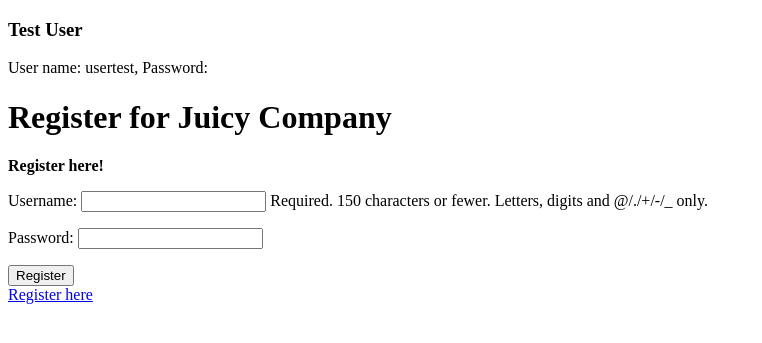
After one commit to CamilaPua/juicycompany, a Django app: page /juiceapp/register/ in a window 1280 px wide. The commit adds this page. Shown: the top 343 px of the page, without its empty margins (0-762 px from the left). Run offline with Django 4.2, Linux system fonts and the light colour scheme.

Commit message:
add register functionality

```diff
--- a/juiceapp/apps.py
+++ b/juiceapp/apps.py
@@ -1,5 +1,4 @@
 from django.apps import AppConfig
-
 
 class JuiceappConfig(AppConfig):
     default_auto_field = 'django.db.models.BigAutoField'
--- a/juiceapp/templates/base.html
+++ b/juiceapp/templates/base.html
@@ -19,6 +19,7 @@
         {% endblock %}
     </main>
     <footer>
+        <a href="/juiceapp/register/">Register here</a>
     </footer>
 </body>
 </html>
--- a/juiceapp/templates/login.html
+++ b/juiceapp/templates/login.html
@@ -1,7 +1,7 @@
 {% extends 'base.html' %}
 
 {% block content %}
-    <h1>Login to Juice Company</h1>
+    <h1>Login to Juicy Company</h1>
     <form id="login_form" method="post" action="{% url 'juiceapp:user_login' %}">
         {% csrf_token %}
         Username: <input type="text" name="username" value="" size="50" />
@@ -10,4 +10,5 @@
         <br />
         <input type="submit" value="submit" />
     </form>
+    <a href="/juiceapp/register/">Register here</a>
 {% endblock %}
--- /dev/null
+++ b/juiceapp/templates/register.html
@@ -0,0 +1,15 @@
+{% extends 'base.html' %}
+
+{% block content %}
+    <h1>Register for Juicy Company</h1>
+    {% if registered %}
+        <strong>Thank you for registering!</strong>
+    {% else %}
+        <strong>Register here!</strong>
+        <form id="user_form" method="post" action="/juiceapp/register/">
+            {% csrf_token %}
+            {{ user_form.as_p }}
+            <input type="submit" name="submit" value="Register" />
+        </form>
+    {% endif %}
+{% endblock %}
--- a/juiceapp/urls.py
+++ b/juiceapp/urls.py
@@ -10,6 +10,6 @@
     path('juiceapp/', RedirectView.as_view(url='/juiceapp/purchase/')),
     path('juiceapp/purchase/', views.Purchase.as_view(), name='purchase'),
     path('juiceapp/purchase/complete_purchase/', views.Purchase.complete_purchase, name='complete_purchase'),
-    path('juiceapp/login/', views.Purchase.user_login, name='user_login')
-
+    path('juiceapp/login/', views.Purchase.user_login, name='user_login'),
+    path('juiceapp/register/', views.Purchase.register_user, name='register_login'),
 ]
--- a/juiceapp/views.py
+++ b/juiceapp/views.py
@@ -1,13 +1,12 @@
 from django.shortcuts import render, redirect, reverse, HttpResponse
-from .models import *
-from .forms import JuiceForm
+from juiceapp.models import *
+from juiceapp.forms import JuiceForm, UserForm
 from django.contrib.auth.decorators import login_required
 from django.views import View
 from django.contrib.auth.mixins import LoginRequiredMixin
 from django.contrib.auth import authenticate, login
 
 class Purchase(LoginRequiredMixin, View):
-
     def get(self, request):
         user = request.user
         sale = Sale.objects.filter(client=user, is_completed=False).last()
@@ -62,7 +61,7 @@
             if user:
                 if user.is_active:
                     login(request, user)
-                    return render(request, 'purchase.html')
+                    return redirect('/juiceapp/purchase/')
                 else:
                     return HttpResponse('Your account is disabled.')
             else:
@@ -70,3 +69,23 @@
                 return HttpResponse('Invalid login details supplied')
         else:
             return render(request, 'login.html')
+
+    def register_user(request):
+        registered = False
+
+        if request.method == 'POST':
+            user_form = UserForm(request.POST)
+
+            if user_form.is_valid():
+                user = user_form.save()
+                user.set_password(user.password)
+                user.save()
+                registered = True
+            else:
+                print(user_form.errors)
+        else:
+            user_form = UserForm()
+
+        return render(request, 'register.html',
+                      context={'user_form': user_form,
+                               'registered': registered})
```
Also changed, not shown: db.sqlite3.
